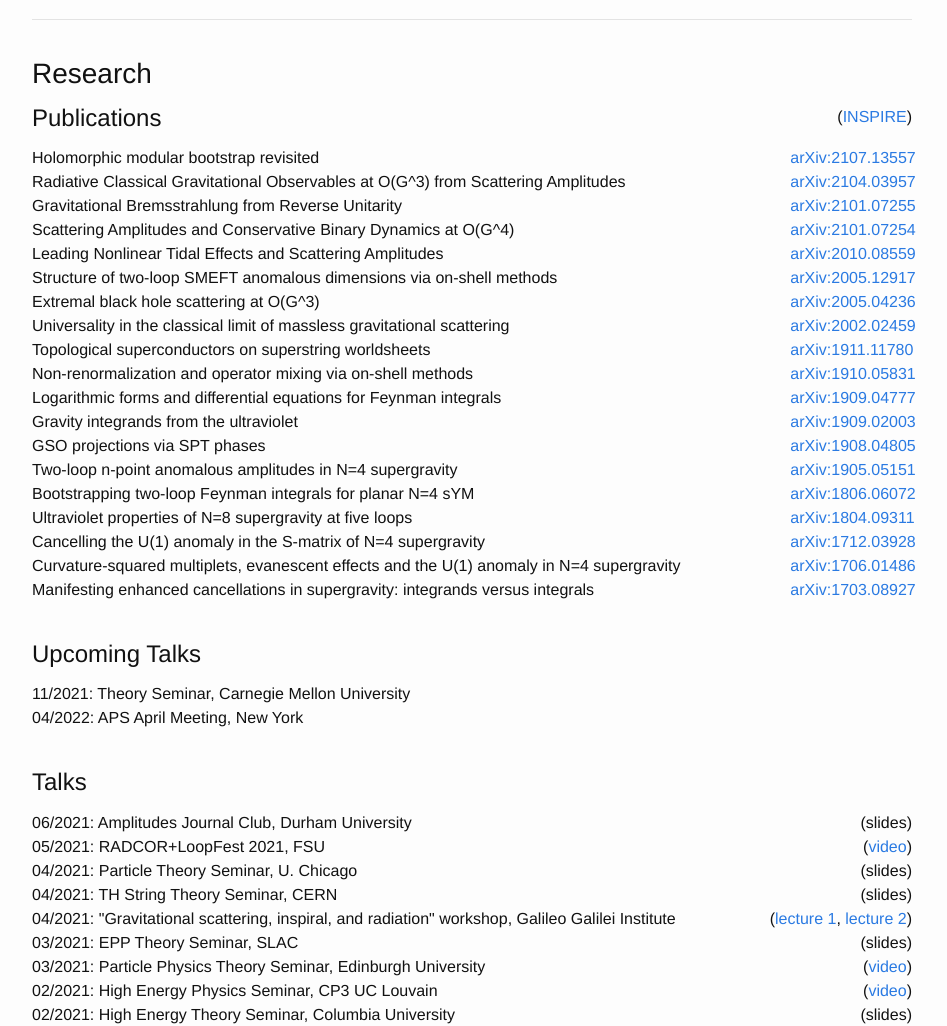
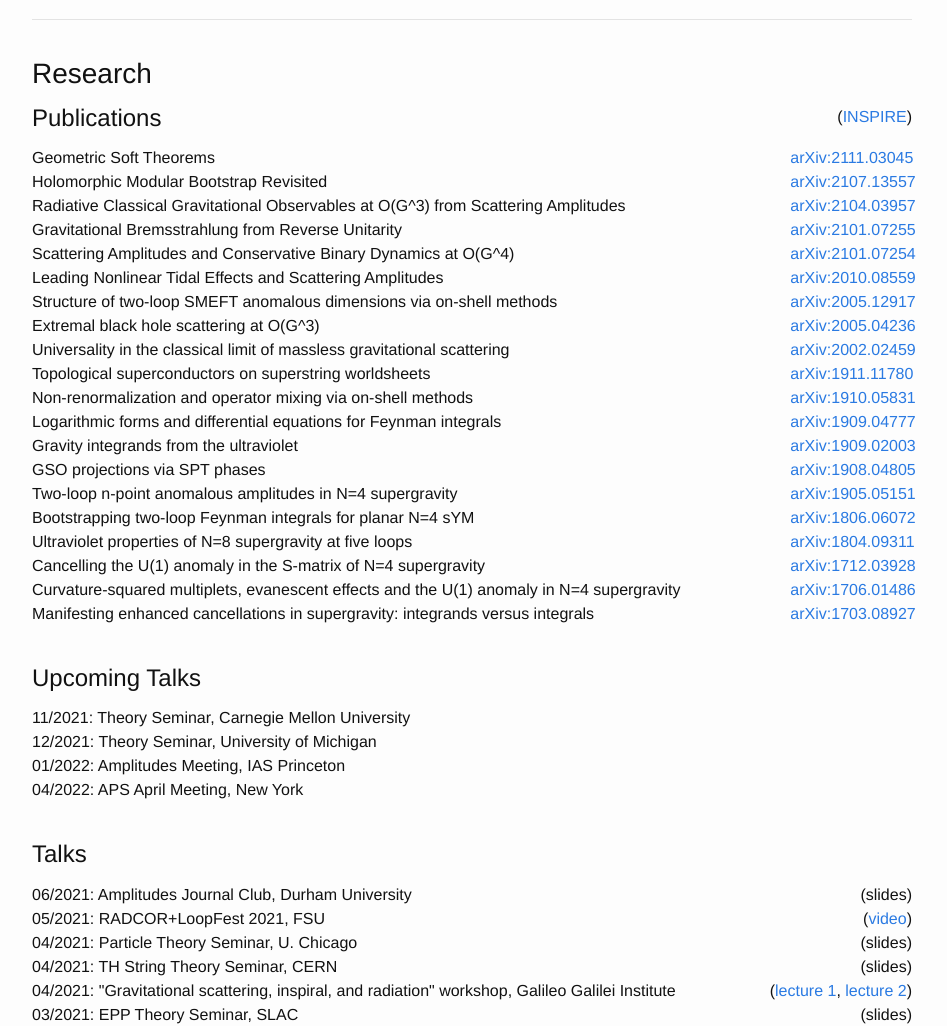
Before and after one commit to julioparra/julioparra.github.io, a Jekyll site: the page built from index.md, in a window 1280 px wide and 1400 px high. Shown: the part 374-1400 px from the top of the window, without its empty margins (168-1115 px from the left). Built offline with Jekyll 4.4.1, drawn with Linux system fonts in a browser that asks for light colours; nearby versions of some CDN libraries.

Commit message:
Added soft paper

```diff
--- a/index.md
+++ b/index.md
@@ -34,7 +34,11 @@ Office: PAB 4-737 <br>
     <div class="col-md-2 col-12" style="vertical-align: middle; text-align:right"> (<a href="http://inspirehep.net/author/profile/J.Parra.Martinez.1">INSPIRE</a>) </div>
   </div>
   <div class="row">
-    <div class="col-md-10 col-0">Holomorphic modular bootstrap revisited</div>
+    <div class="col-md-10 col-0">Geometric Soft Theorems</div>
+    <div class="col-md-2 col-12" style="text-align:right"> <a href="http://arxiv.org/abs/2111.03045">arXiv:2111.03045</a> </div>
+  </div>
+  <div class="row">
+    <div class="col-md-10 col-0">Holomorphic Modular Bootstrap Revisited</div>
     <div class="col-md-2 col-12" style="text-align:right"> <a href="http://arxiv.org/abs/2107.13557">arXiv:2107.13557</a> </div>
   </div>
   <div class="row">
@@ -117,6 +121,14 @@ Office: PAB 4-737 <br>
 
 <div class="row">
     <div class="col-10"> 11/2021: Theory Seminar, Carnegie Mellon University </div>
+    <div class="col-2" style="text-align:right"> </div>
+</div>
+<div class="row">
+    <div class="col-10"> 12/2021: Theory Seminar, University of Michigan </div>
+    <div class="col-2" style="text-align:right"> </div>
+</div>
+<div class="row">
+    <div class="col-10"> 01/2022: Amplitudes Meeting, IAS Princeton </div>
     <div class="col-2" style="text-align:right"> </div>
 </div>
 <div class="row">
```
